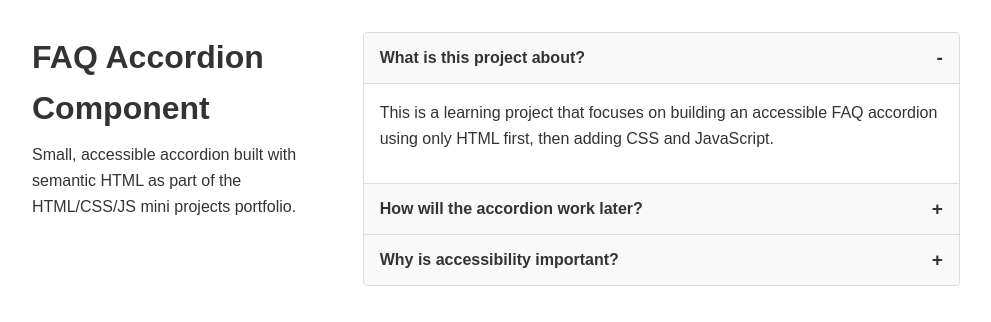
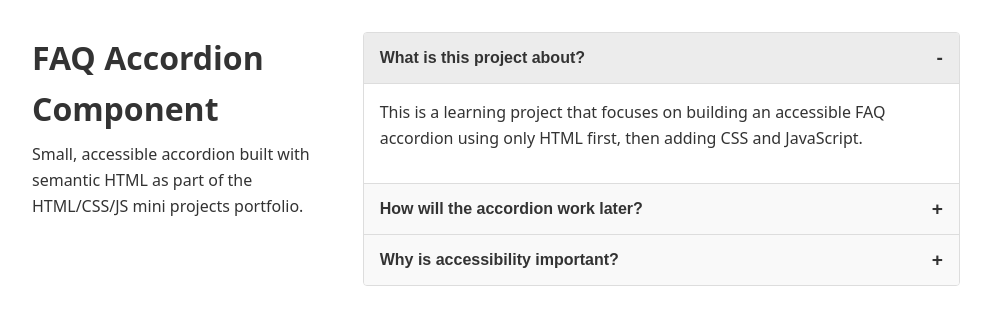
Before and after one commit to josip-pavlovic-dev/html-css-js-portfolio, a website: page accordion/index.html in a window 1280 px wide. Shown: the whole page, without its empty margins (144-1135 px from the left). Drawn offline with Linux system fonts and the light colour scheme.

Commit message:
feat(accordion): refine layout and add keyboard focus styles

```diff
--- a/accordion/index.html
+++ b/accordion/index.html
@@ -67,6 +67,7 @@
               class="accordion-panel"
               role="region"
               aria-labelledby="accordion-header-2"
+              hidden
             >
               <p>
                 JavaScript will toggle the visibility of each answer and update
@@ -85,6 +86,7 @@
                 aria-expanded="false"
                 aria-controls="accordion-panel-3"
                 id="accordion-header-3"
+                hidden
               >
                 Why is accessibility important?
               </button>
--- a/accordion/styles.css
+++ b/accordion/styles.css
@@ -1,17 +1,50 @@
-/* 1) Design Tokens */
+/* =========================================================
+   FAQ Accordion – Component styles
+   ---------------------------------------------------------
+   1) Design tokens (CSS custom properties)
+   2) Reset & base typography
+   3) Global layout (two-column → single-column)
+   4) Accordion component
+      4.1) Container & items
+      4.2) Accordion header & trigger (button)
+      4.3) Panels (content area)
+      4.4) Keyboard focus styles (accessibility)
+   5) Responsive adjustments (<= 600px)
+   ======================================================= */
+
+/* =======================================
+   1) DESIGN TOKENS
+   - Jedno mesto za boje, font i animacije
+   ===================================== */
+
 :root {
+  /* Colors */
   --color-text: #333;
   --color-bg: #fff;
   --color-bg-alt: #f9f9f9;
   --color-bg-alt-hover: #ececec;
   --color-border: #ddd;
-  --font-family-base: sans-serif;
+
+  /* Accent color for focus outline (good contrast) */
+  --color-accent: #005fcc;
+
+  /* Typography */
+  --font-family-base: system-ui, -apple-system, blinkmacsystemfont, "Segoe UI",
+    sans-serif;
   --font-size-base: 16px;
+
+  /* Animation */
   --transition-speed: 0.3s;
 }
 
-/* 2) Reset & Base */
-* {
+/* =======================================
+   2) RESET & BASE TYPOGRAPHY
+   - Osnova da sve izgleda konzistentno
+   ===================================== */
+
+*,
+*::before,
+*::after {
   margin: 0;
   padding: 0;
   box-sizing: border-box;
@@ -39,31 +72,45 @@ h2 {
   margin: 0;
 }
 
-/* 3) Layout */
+/* =======================================
+   3) GLOBAL LAYOUT
+   - Dva stuba: levo uvodni tekst, desno accordion
+   - Na manjim ekranima prelazimo u jedan stub
+   ===================================== */
+
 .page-layout {
+  /* Flexbox za dva stuba */
   display: flex;
-  flex-flow: row wrap;
+  flex-flow: row wrap; /* row + wrap = dva stuba → jedan stub */
   justify-content: space-between;
   align-items: flex-start;
   gap: 2rem;
-  max-width: 960px;
-  margin: 0 auto;
+
+  /* Maksimalna širina i centriranje */
+  max-width: 960px; /* optimalna širina za čitanje */
+  margin: 0 auto; /* centriranje horizontalno */
   padding: 2rem 1rem;
 }
 
 .page-layout > header {
-  flex: 1 1 250px;
+  flex: 1 1 250px; /* manji stub, uvodni tekst */
 }
 
 .page-layout > main {
-  flex: 2 1 500px;
+  flex: 2 1 500px; /* veći stub, sam accordion */
 }
 
-/* 4) Accordion */
+/* =======================================
+   4) ACCORDION COMPONENT
+   ===================================== */
+
+/* 4.1) Container & items
+   ---------------------- */
+
 .accordion {
   border: 1px solid var(--color-border);
   border-radius: 0.25rem;
-  overflow: hidden;
+  overflow: hidden; /* zaokruženje izgleda čisto */
 }
 
 .accordion-item + .accordion-item {
@@ -74,34 +121,43 @@ h2 {
   margin: 0;
 }
 
+/* 4.2) Accordion trigger (button)
+   - Ovo je jedini interaktivni element
+   - Na njega vezujemo aria-expanded, aria-controls itd.
+   ----------------------------------------------- */
+
 .accordion-trigger {
+  /* Dugme zauzima ceo prostor header-a */
   display: block;
   width: 100%;
   text-align: left;
+
+  /* Padding, font i težina */
   padding: 1rem;
   font-size: 1rem;
-  font-weight: bold;
+  font-weight: 600;
+
+  /* Boje i kursor */
   color: var(--color-text);
   background: var(--color-bg-alt);
   border: none;
   cursor: pointer;
-  position: relative;
+
+  /* Pozicija za ikonicu + / - */
+  position: relative; /* za ikonicu + / - */
 }
 
+/* Hover samo kao lagani vizuelni feedback (miš) */
 .accordion-trigger:hover {
   background: var(--color-bg-alt-hover);
 }
 
-.accordion-trigger:focus {
-  outline: 2px dashed var(--color-border);
-  outline-offset: 2px;
-}
-
+/* Ikonica + / - na desnoj strani bazirana na aria-expanded */
 .accordion-trigger::after {
   content: "+";
   position: absolute;
-  right: 1rem;
-  top: 50%;
+  inset-block-start: 50%; /* vertikalno centrirano */
+  inset-inline-end: 1rem; /* desno poravnato (logical property) */
   transform: translateY(-50%);
   font-size: 1.2em;
 }
@@ -110,46 +166,74 @@ h2 {
   content: "-";
 }
 
+/* 4.3) Panels (odgovori)
+   - Osnovno stanje: zatvoreno, bez paddinga
+   - Otvoreno stanje: .accordion-item.is-open
+   ----------------------------------------- */
+
 .accordion-panel {
-  padding: 0 1rem;
+  padding-inline: 1rem;
+  padding-block: 0; /* zatvoren panel nema vertikalni padding */
   background: var(--color-bg);
   overflow: hidden;
+
+  /* Napomena: hidden atribut koji dodaje JS fizički uklanja
+     panel iz layout-a. Ovaj transition je više za slučaj da
+     kasnije pređemo na CSS-only animaciju. */
   transition: max-height var(--transition-speed) ease,
-    padding var(--transition-speed) ease;
+    padding-block var(--transition-speed) ease;
 }
 
-.accordion-header + .accordion-panel {
+/* Zatvoreno (default) */
+.accordion-item.is-closed .accordion-panel {
   max-height: 0;
-  padding-top: 0;
-  padding-bottom: 0;
+  padding-block: 0;
 }
 
-.accordion-item:first-child .accordion-panel {
-  max-height: 1000px;
-  padding-top: 1rem;
-  padding-bottom: 1rem;
-}
-
-.accordion-trigger[aria-expanded="false"] + .accordion-panel,
-.accordion-item.is-closed .accordion-panel {
-  max-height: 0;
-  padding-top: 0;
-  padding-bottom: 0;
-}
-
-.accordion-trigger[aria-expanded="true"] + .accordion-panel,
+/* Otvoreno – JS dodaje .is-open na .accordion-item */
 .accordion-item.is-open .accordion-panel {
-  max-height: 1000px;
-  padding-top: 1rem;
-  padding-bottom: 1rem;
+  max-height: 1000px; /* dovoljno velika vrednost za sadržaj */
+  padding-block: 1rem;
   border-top: 1px solid var(--color-border);
 }
 
-/* 5) Responsive */
+/* =======================================
+   4.4) KEYBOARD FOCUS STYLES
+   - Fokus je ključan za WCAG 2.4.7 (Focus Visible)
+   - :focus-visible = fokus samo kad treba da bude vidljiv
+     (obično tastatura, ne mišem)
+   ===================================== */
+
+/* Sakrivamo browser default outline,
+   ali SAMO ako dodajemo svoj :focus-visible stil. */
+.accordion-trigger:focus {
+  outline: none;
+}
+
+/* Jasan, debeli fokus za tab navigaciju */
+.accordion-trigger:focus-visible {
+  outline: 3px solid var(--color-accent);
+  outline-offset: 3px;
+  box-shadow: 0 0 0 2px rgb(0 95 204 / 25%); /* malo ‘glow’-a */
+}
+
+/* Mala pomoć za korisnike miša:
+   Kada je panel otvoren, možemo da ga naglasimo. */
+.accordion-item.is-open .accordion-trigger {
+  background: var(--color-bg-alt-hover);
+}
+
+/* =======================================
+   5) RESPONSIVE (≤ 600px širina)
+   - Range sintaksa: (width <= 600px)
+     – deo Media Queries Level 4 specifikacije
+   ===================================== */
+
 @media (width <= 600px) {
   .page-layout {
     flex-direction: column;
-    align-items: center;
+    align-items: stretch;
+    gap: 1.5rem;
   }
 
   .page-layout > header {
@@ -174,13 +258,11 @@ h2 {
   }
 
   .accordion-trigger::after {
-    right: 0.75rem;
+    inset-inline-end: 0.75rem;
     font-size: 1em;
   }
 
-  .accordion-trigger[aria-expanded="true"] + .accordion-panel,
   .accordion-item.is-open .accordion-panel {
-    padding-top: 0.5rem;
-    padding-bottom: 0.5rem;
+    padding-block: 0.5rem;
   }
 }
```
